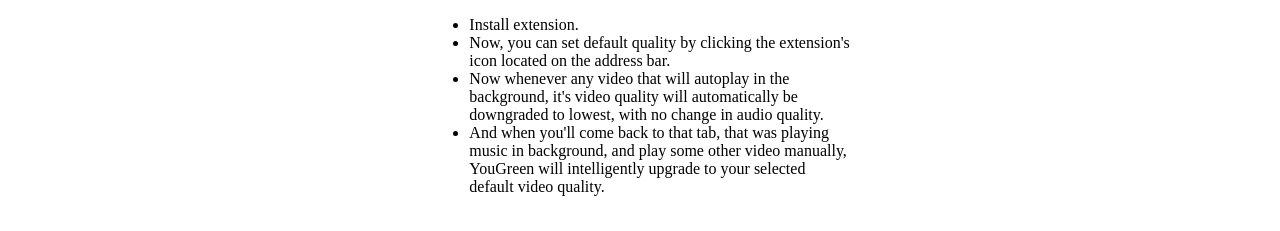
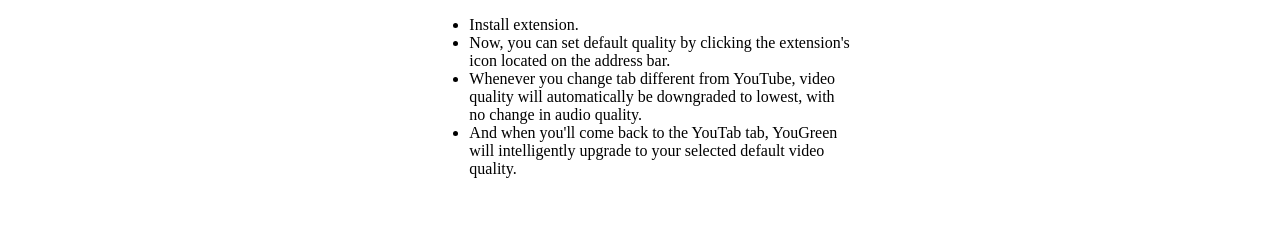
Before and after one commit to anshulkharb/anshulkharb, a Next.js app: page /side_projects/yougreen in a window 1280 px wide. Shown: the part 3158-3389 px from the top of the page. Built offline with nearby package versions, Linux system fonts and the light colour scheme.

Commit message:
yougreen v1.99

```diff
--- a/pages/side_projects/yougreen.js
+++ b/pages/side_projects/yougreen.js
@@ -135,8 +135,8 @@
                     <ul>
                         <li>Install extension.</li>
                         <li>Now, you can set default quality by clicking the extension's icon located on the address bar.</li>
-                        <li>Now whenever any video that will autoplay in the background, it's video quality will automatically be downgraded to lowest, with no change in audio quality.</li>
-                        <li>And when you'll come back to that tab, that was playing music in background, and play some other video manually, YouGreen will intelligently upgrade to your selected default video quality.</li>
+                        <li>Whenever you change tab different from YouTube, video quality will automatically be downgraded to lowest, with no change in audio quality.</li>
+                        <li>And when you'll come back to the YouTab tab, YouGreen will intelligently upgrade to your selected default video quality.</li>
                     </ul>
                     </Box>
 
--- a/pages/side_projects/yougreeninstalled.js
+++ b/pages/side_projects/yougreeninstalled.js
@@ -20,8 +20,8 @@
             <p>
                 <ul>
                     <li>You can set default quality by clicking the extension's icon located on the address bar.</li>
-                    <li>Now whenever any video that will autoplay in the background, it's video quality will automatically be downgraded to lowest, with no change in audio quality.</li>
-                    <li>And when you'll come back to that tab, that was playing music in background, and play some other video manually, YouGreen will intelligently upgrade to your selected default video quality.</li>
+                    <li>Whenever you change tab different from YouTube, video quality will automatically be downgraded to lowest, with no change in audio quality.</li>
+                    <li>And when you'll come back to the YouTab tab, YouGreen will intelligently upgrade to your selected default video quality.</li>
                 </ul>
             </p>
 
```
Also changed, not shown: static/side_projects/yougreen/main.jpg.
